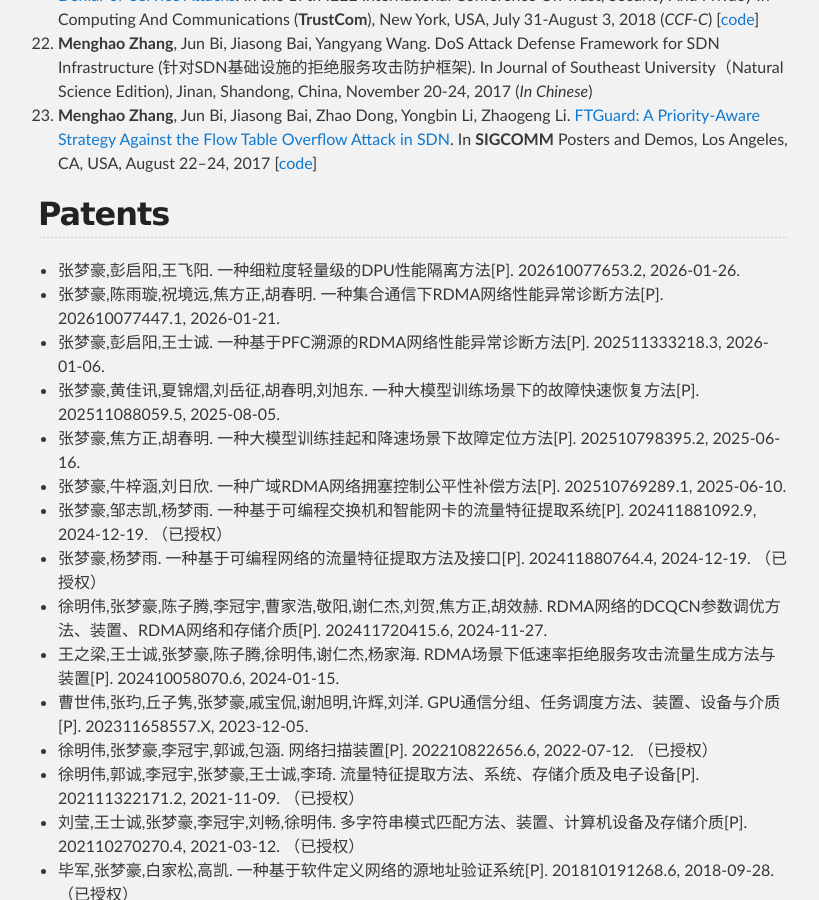
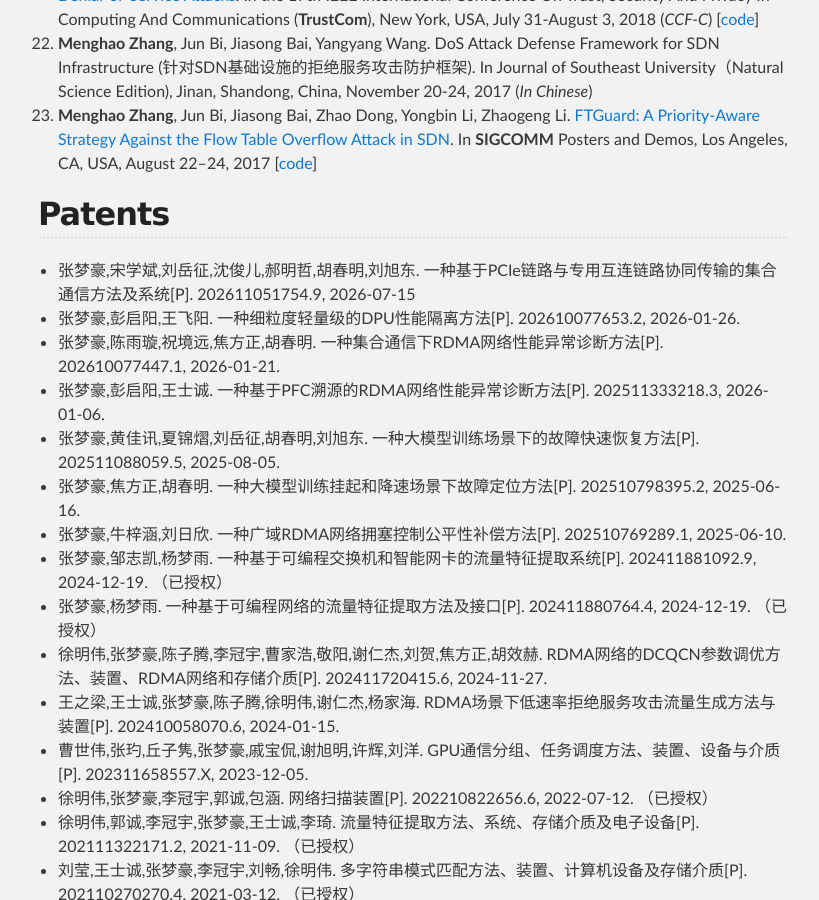
Before and after one commit to zhangmenghao/zhangmenghao.github.io, a Jekyll site: the page built from index.md, in a window 1280 px wide and 900 px high, scrolled down 6320 px. Shown: the whole window, without its empty margins (227-1046 px from the left). Built offline with Jekyll 4.4.1, drawn with Linux system fonts in a browser that asks for light colours; some of the changed lines change nothing that is shown.

Commit message:
Update patent

```diff
--- a/index.md
+++ b/index.md
@@ -46,9 +46,6 @@ Group Github: [https://github.com/Networked-System-and-Security-Group](https://g
 32. Mingjun Zhang, Xiaohe Hu, __Menghao Zhang#__, Ziteng Chen, Yanmin Jia, Yan Zhang, Da Liu, Qing Chen, Fangzheng Jiao, Jun Chen, He Liu, Aohan Zeng, Shuaixing Duan, Ruya Gu, Yang Jing, Bowen Han, Wei Chen, Wenqi Xie, Jinlong Hou, Yuan Cheng, Hongzhou Zhang, Bohua Xu, Mingwei Xu, Chunming Hu.
 [An Efficient, Reliable and Observable Collective Communication Library in Large-scale GPU Training Clusters](https://arxiv.org/pdf/2510.00991).
 arXiv preprint arXiv:2510.00991, October 1, 2025 [[code](https://github.com/sii-research/VCCL/)]
-<!-- 32. Qing Chen, Qi Xin, __Menghao Zhang#__, Yanmin Jia, Ruya Gu, Xiaohe Hu, Xiaoxiang Wang, Jinlong Hou, Hongzhou Zhang.
-VenusSim: Torch-level Execution Trace Simulator for LLM Training.
-In the World Artificial Intelligence Conference Academic (**WAICA**), Shanghai, China, July 18-20, 2026 (full paper acceptance ratio: 58/282 = 20.57%) [[code](https://github.com/Infrawaves/VenusSim)] -->
 31. Dinghao Xue, Yanxiang Chen, Junhong Liu, Guangsen Ni, Yepeng Zhang, __Menghao Zhang__, Tianyu Wo, Zheng Zheng, Chunming Hu, Jin Ouyang, Renyu Yang.
 Characterizing and Mitigating Productivity Loss in Large-Scale Model Training: An Empirical Study.
 In the 41st IEEE/ACM International Conference on Automated Software Engineering (**ASE**), Munich, Germany, October 12-16, 2026 (*<font color='red'>CCF-A</font>, Industry Showcase Track, full paper acceptance ratio: 72/194=39%*)
@@ -219,6 +216,7 @@
 
 
 ## Patents
+* 张梦豪,宋学斌,刘岳征,沈俊儿,郝明哲,胡春明,刘旭东. 一种基于PCIe链路与专用互连链路协同传输的集合通信方法及系统[P]. 202611051754.9, 2026-07-15
 * 张梦豪,彭启阳,王飞阳. 一种细粒度轻量级的DPU性能隔离方法[P]. 202610077653.2, 2026-01-26.
 * 张梦豪,陈雨璇,祝境远,焦方正,胡春明. 一种集合通信下RDMA网络性能异常诊断方法[P]. 202610077447.1, 2026-01-21.
 * 张梦豪,彭启阳,王士诚. 一种基于PFC溯源的RDMA网络性能异常诊断方法[P]. 202511333218.3, 2026-01-06.
```
